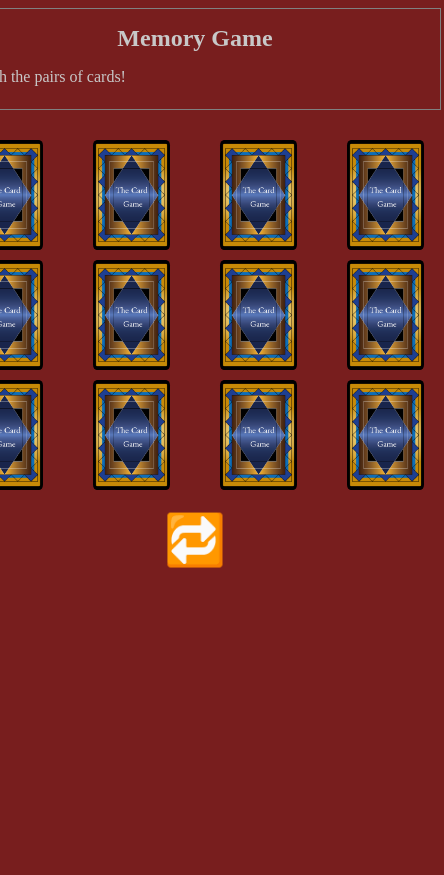
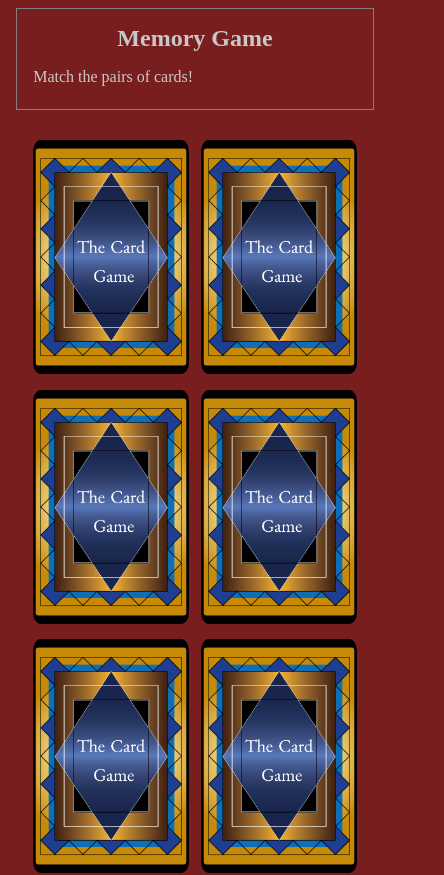
Before and after one commit to bb-hiroto-ishii/MEMORY_GAME, a React (Vite) app: page / in a window 390 px wide. Shown: the top 875 px of the page, 444 px wide, since content can reach past the window. Before the commit the page ends 844 px from the top, so only its background shows below. Built offline with nearby package versions, Linux system fonts and the light colour scheme.

Commit message:
add responsive setting

```diff
--- a/src/App.css
+++ b/src/App.css
@@ -45,7 +45,38 @@
   color: transparent;
 }
 
-
 .card.front {
   background-color: #f0f0f0;
 }
+
+/* スマホ・タブレット向け */
+@media (max-width: 600px) {
+  .container {
+    max-width: 100vw;
+    padding: 0 5vw;
+  }
+  .grid {
+    grid-template-columns: repeat(3, 22vw); /* 3列にして幅を可変に */
+    gap: 4vw 3vw;
+  }
+  .card {
+    width: 22vw;
+    height: 32vw;
+    font-size: 7vw;
+  }
+  .reset-button {
+    font-size: 10vw;
+  }
+}
+
+/* さらに狭い画面（縦長スマホ） */
+@media (max-width: 400px) {
+  .grid {
+    grid-template-columns: repeat(2, 40vw);
+  }
+  .card {
+    width: 40vw;
+    height: 60vw;
+    font-size: 10vw;
+  }
+}
```
